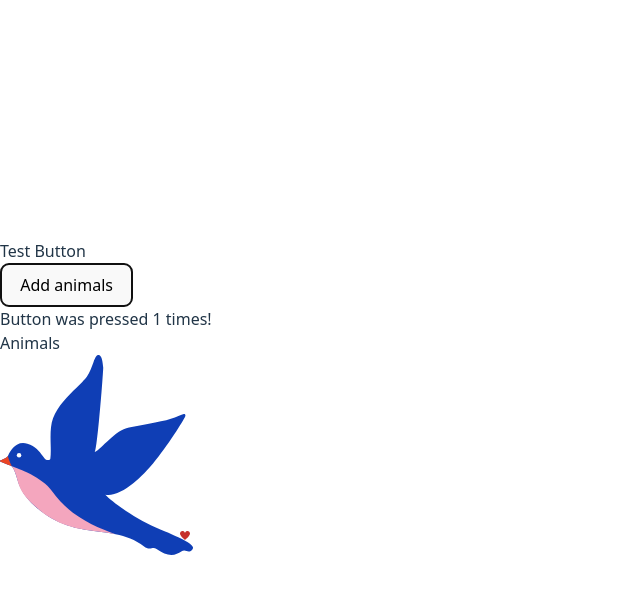
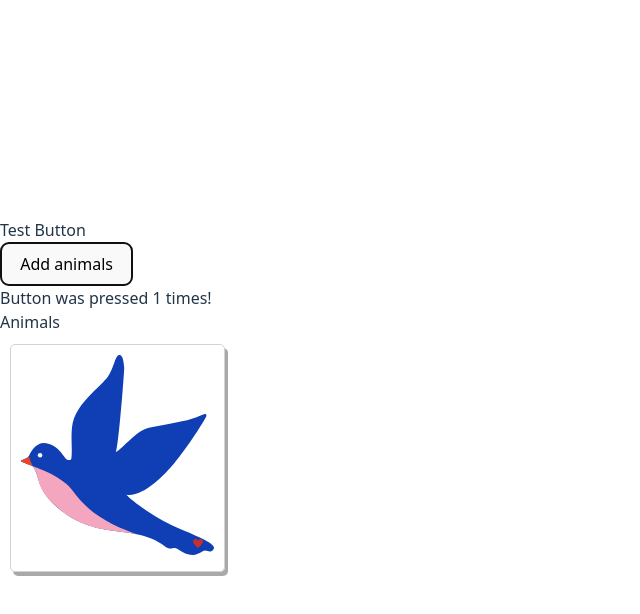
Before and after one commit to prvnbala/react-tutorials-animals, a React (Vite) app: page / in a window 1280 px wide. Both pictures are taken after a click on the button "Add animals". Shown: the top 614 px of the page, without its empty margins (0-640 px from the left). Built offline with nearby package versions, Linux system fonts and the light colour scheme.

Commit message:
add styling to animal-show class

```diff
--- a/src/AnimalShow.css
+++ b/src/AnimalShow.css
@@ -1,5 +1,10 @@
 .animal-show {
     position: relative;
+    border: 1px solid lightgray;
+    border-radius: 5px;
+    margin: 10px;
+    padding: 10px;
+    box-shadow: 3px 4px darkgray;
 }
 
 .animal {
```
